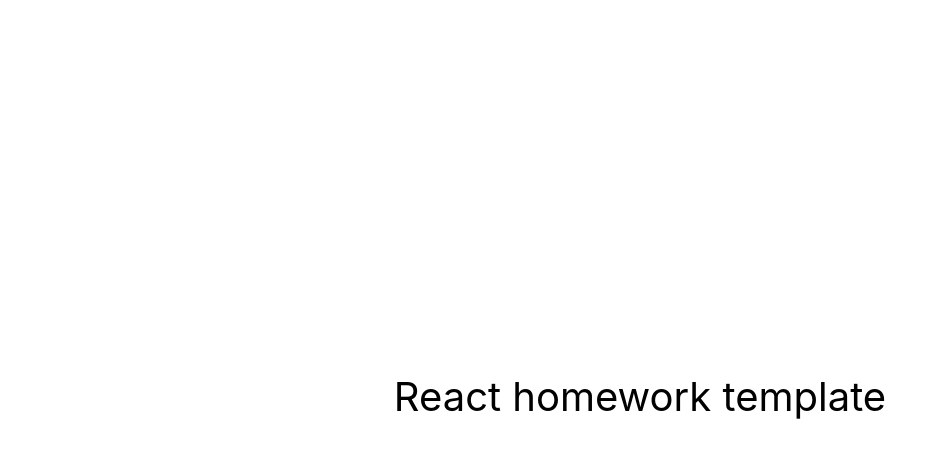
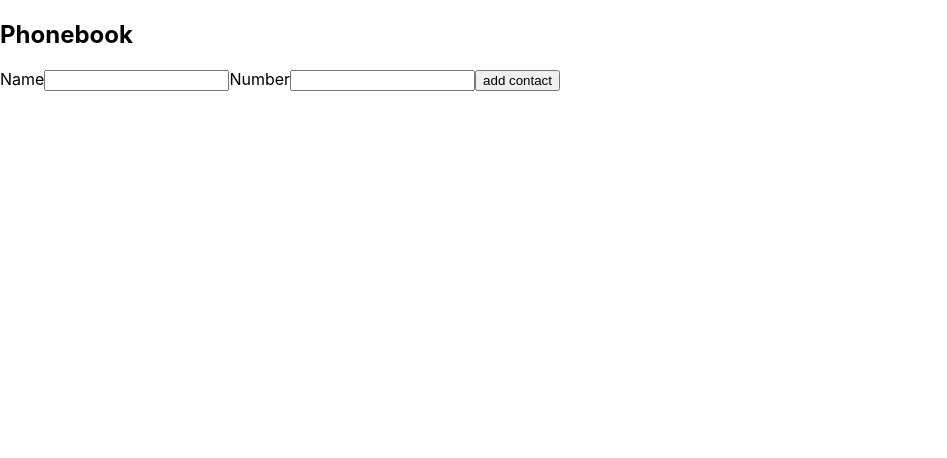
Before and after one commit to AM111D/goit-react-hw-02-phonebook, a React (Create React App) app: page / in a window 1280 px wide. Shown: the top 458 px of the page, without its empty margins (0-947 px from the left). Built offline with nearby package versions, Linux system fonts and the light colour scheme.

Commit message:
add_file

```diff
--- /dev/null
+++ b/src/components/App.js
@@ -0,0 +1,29 @@
+import React, { Component } from 'react';
+import Form from './Form/Form';
+import Contacts from './Contacts/Contacts';
+import { nanoid } from 'nanoid';
+
+class App extends Component {
+  state = {
+    contacts: [],
+  };
+
+  formSumbitHandler = data => {
+    const newContact = Object.assign({}, data, { id: nanoid() });
+    const updatedContacts = [...this.state.contacts, newContact];
+    this.setState({ contacts: updatedContacts }, () => {
+      console.log(this.state.contacts);
+    });
+  };
+
+  render() {
+    return (
+      <>
+        <Form onSubmit={this.formSumbitHandler} />
+        <Contacts contacts={this.state.contacts} />
+      </>
+    );
+  }
+}
+
+export default App;
--- a/src/components/App.jsx
+++ /dev/null
@@ -1,16 +0,0 @@
-export const App = () => {
-  return (
-    <div
-      style={{
-        height: '99vh',
-        display: 'flex',
-        justifyContent: 'center',
-        alignItems: 'center',
-        fontSize: 40,
-        color: '#010101'
-      }}
-    >
-      React homework template
-    </div>
-  );
-};
--- /dev/null
+++ b/src/components/Contacts/Contacts.js
@@ -0,0 +1,16 @@
+import React from 'react';
+import { nanoid } from 'nanoid';
+
+const Contacts = ({ contacts }) => {
+  return (
+    <ul>
+      {contacts.map(contact => (
+        <li key={nanoid()}>
+          {contact.name}: {contact.number}
+        </li>
+      ))}
+    </ul>
+  );
+};
+
+export default Contacts;
--- /dev/null
+++ b/src/components/Form/Form.js
@@ -0,0 +1,71 @@
+import React, { Component } from 'react';
+import { nanoid } from 'nanoid';
+// model.id = nanoid() //=> "V1StGXR8_Z5jdHi6B-myT"
+
+class Form extends Component {
+  state = {
+    name: '',
+    number: '',
+  };
+
+  nameInputId = nanoid();
+  numberInputId = nanoid();
+
+  collectionInfo = event => {
+    const { name, value } = event.currentTarget;
+
+    this.setState({
+      [name]: value,
+    });
+  };
+
+  submitForm = e => {
+    e.preventDefault();
+
+    this.props.onSubmit(this.state);
+
+    this.reset();
+  };
+
+  reset = () => {
+    this.setState({ name: '', number: '' });
+  };
+
+  render() {
+    return (
+      <form onSubmit={this.submitForm}>
+        <h2>Phonebook</h2>
+        <label htmlFor={this.nameInputId}>
+          Name
+          <input
+            type="text"
+            name="name"
+            value={this.state.name}
+            onChange={this.collectionInfo}
+            id={this.nameInputId}
+            pattern="^[a-zA-Zа-яА-Я]+(([' -][a-zA-Zа-яА-Я ])?[a-zA-Zа-яА-Я]*)*$"
+            title="Name may contain only letters, apostrophe, dash and spaces. For example Adrian, Jacob Mercer, Charles de Batz de Castelmore d'Artagnan"
+            required
+          />
+        </label>
+
+        <label htmlFor={this.numberInputId}>
+          Number
+          <input
+            type="tel"
+            name="number"
+            value={this.state.number}
+            onChange={this.collectionInfo}
+            id={this.numberInputId}
+            pattern="\+?\d{1,4}?[-.\s]?\(?\d{1,3}?\)?[-.\s]?\d{1,4}[-.\s]?\d{1,4}[-.\s]?\d{1,9}"
+            title="Phone number must be digits and can contain spaces, dashes, parentheses and can start with +"
+            required
+          />
+        </label>
+        <button type="submit">add contact</button>
+      </form>
+    );
+  }
+}
+
+export default Form;
--- a/src/index.js
+++ b/src/index.js
@@ -1,6 +1,6 @@
 import React from 'react';
 import ReactDOM from 'react-dom/client';
-import { App } from 'components/App';
+import App from 'components/App';
 import './index.css';
 
 ReactDOM.createRoot(document.getElementById('root')).render(
```
